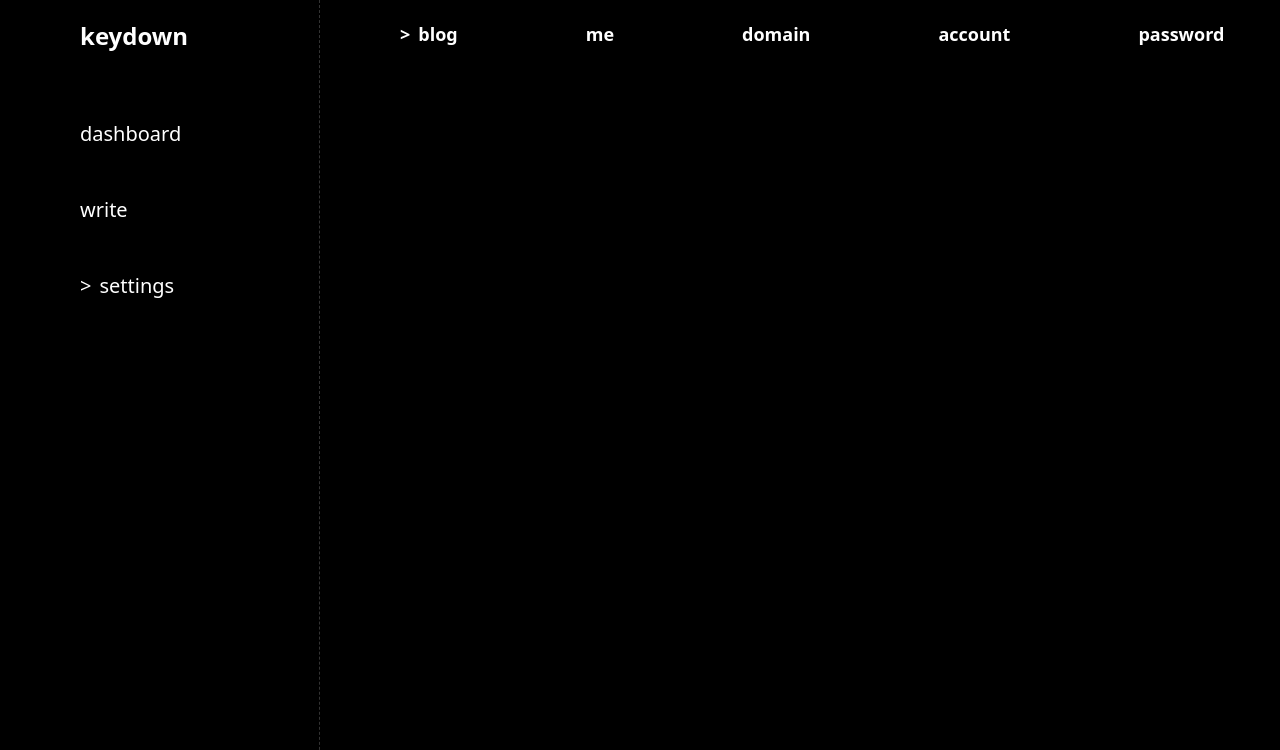
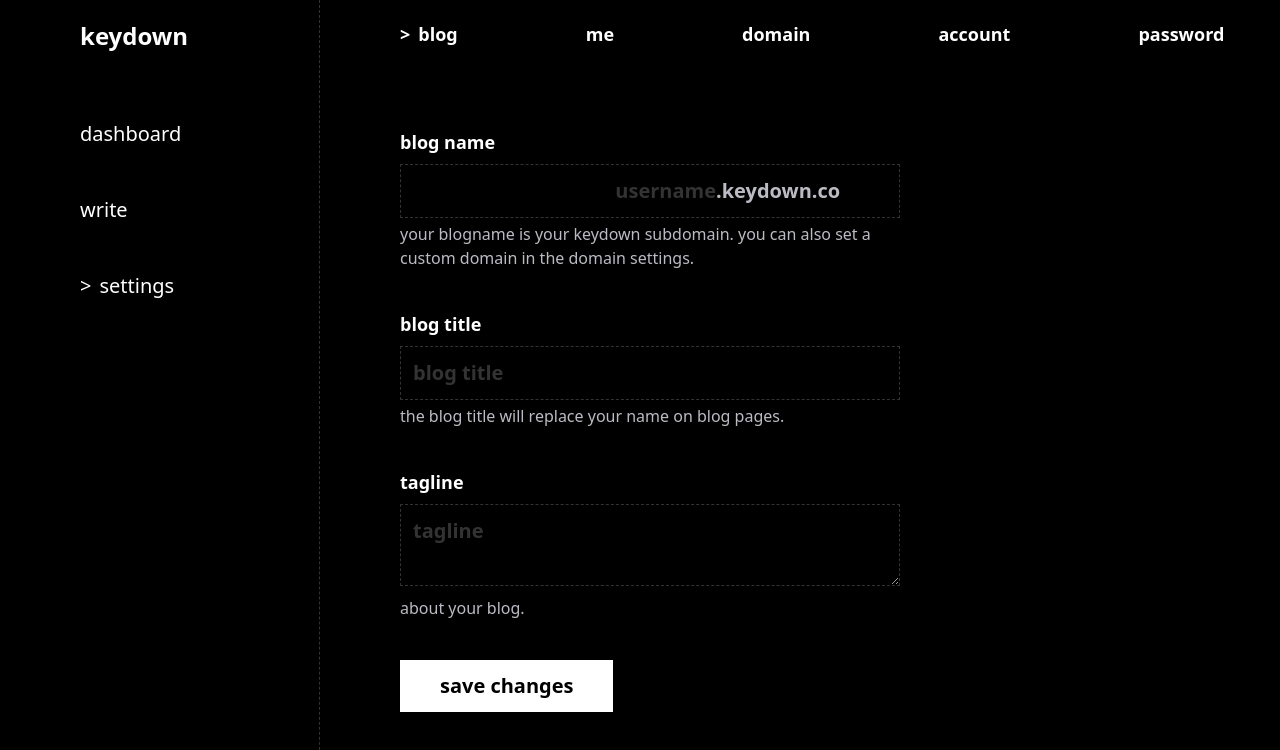
Before and after one commit to akinloluwami/keydown, a Next.js app: page /settings in a window 1280 px wide. Shown: the top 750 px of the page. Built offline with nearby package versions, Linux system fonts and the light colour scheme.

Commit message:
settings

```diff
--- a/pages/settings/index.tsx
+++ b/pages/settings/index.tsx
@@ -6,6 +6,47 @@ const Settings = () => {
   return (
     <DashboardLayout>
       <SettingsLinks />
+      <div className="w-full font-semibold max-w-[500px] mt-20 flex flex-col gap-y-10">
+        <div className="">
+          <p className="text-lg mb-2">Blog name</p>
+          <div className="flex items-center border border-dashed border-that-grey text-xl pl-3 py-3">
+            <input
+              type="text"
+              className="bg-transparent outline-none text-right  placeholder:text-that-grey font-semibold"
+              placeholder="username"
+            />
+            <p className="text-xl font-semibold text-that-grey-1">
+              .keydown.co
+            </p>
+          </div>
+          <p className="font-normal mt-1 text-that-grey-1">
+            Your blogname is your Keydown subdomain. You can also set a custom
+            domain in the domain settings.
+          </p>
+        </div>
+        <div className="">
+          <p className="text-lg mb-2">Blog title</p>
+          <input
+            type="text"
+            className="bg-transparent w-full border border-dashed border-that-grey text-xl pl-3 py-3 placeholder:text-that-grey font-semibold"
+            placeholder="blog title"
+          />
+          <p className="font-normal mt-1 text-that-grey-1">
+            The blog title will replace your name on blog pages.
+          </p>
+        </div>
+        <div className="">
+          <p className="text-lg mb-2">Tagline</p>
+          <textarea
+            className="w-full bg-transparent border border-dashed border-that-grey text-xl pl-3 py-3 placeholder:text-that-grey font-semibold"
+            placeholder="tagline"
+          />
+          <p className="font-normal mt-1 text-that-grey-1">About your blog.</p>
+        </div>
+        <button className="bg-white text-black py-3 font-semibold text-xl w-fit px-10">
+          save changes
+        </button>
+      </div>
     </DashboardLayout>
   );
 };
```
